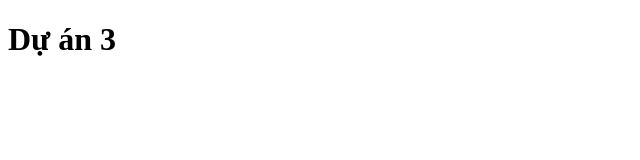
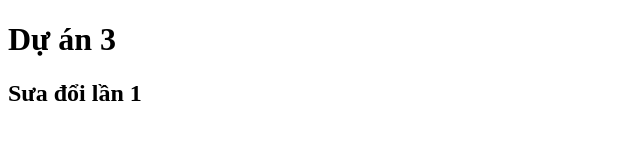
Before and after one commit to hungvan9/pj3, a plain HTML site: page index.html in a window 1280 px wide. Shown: the whole page, without its empty margins (0-640 px from the left). Drawn offline with Linux system fonts and the light colour scheme.

Commit message:
sua doi lan 1

```diff
--- a/index.html
+++ b/index.html
@@ -7,5 +7,8 @@
   </head>
   <body>
     <h1>Dự án 3</h1>
+    <h2>Sưa đổi lần 1
+
+    </h2>
   </body>
 </html>
```
